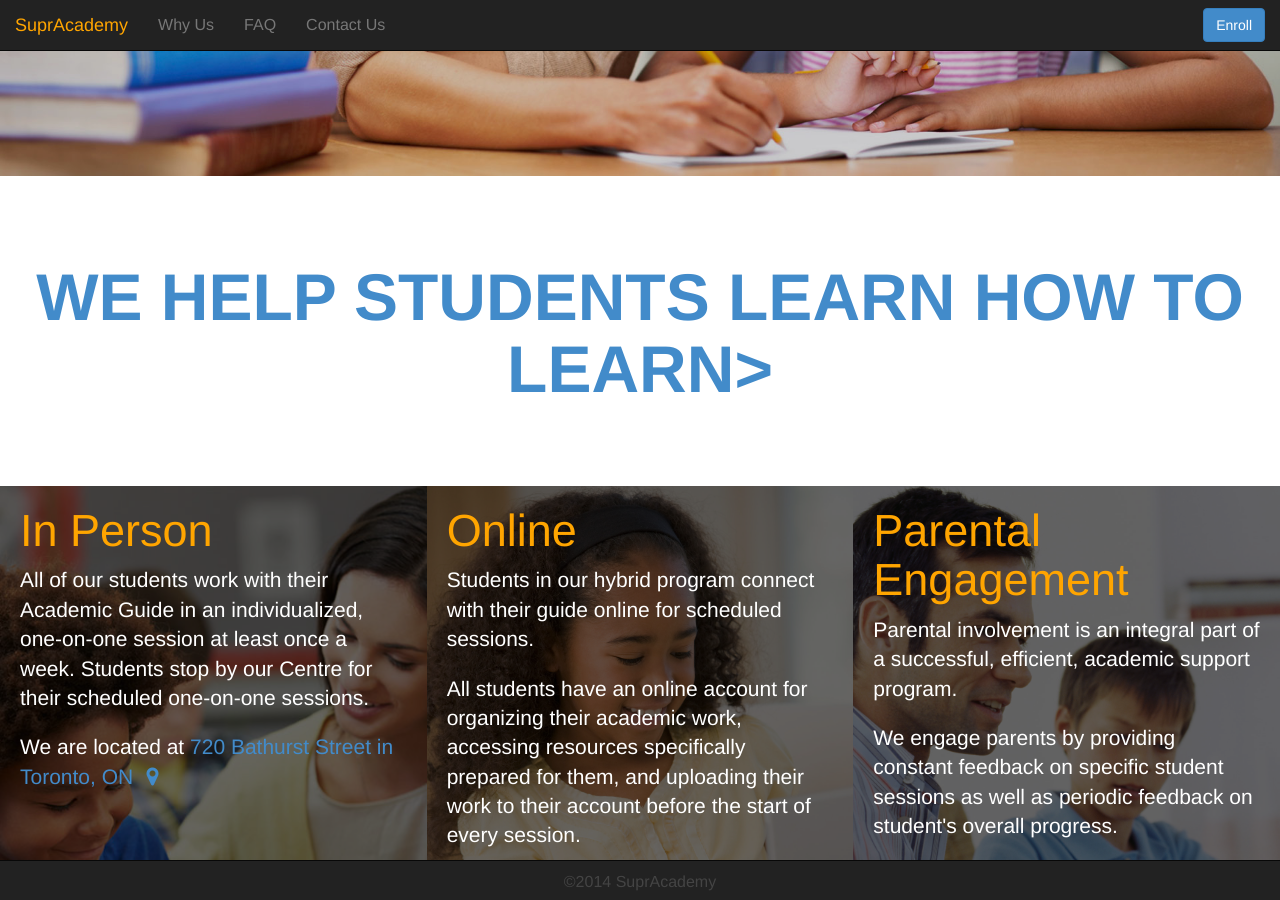
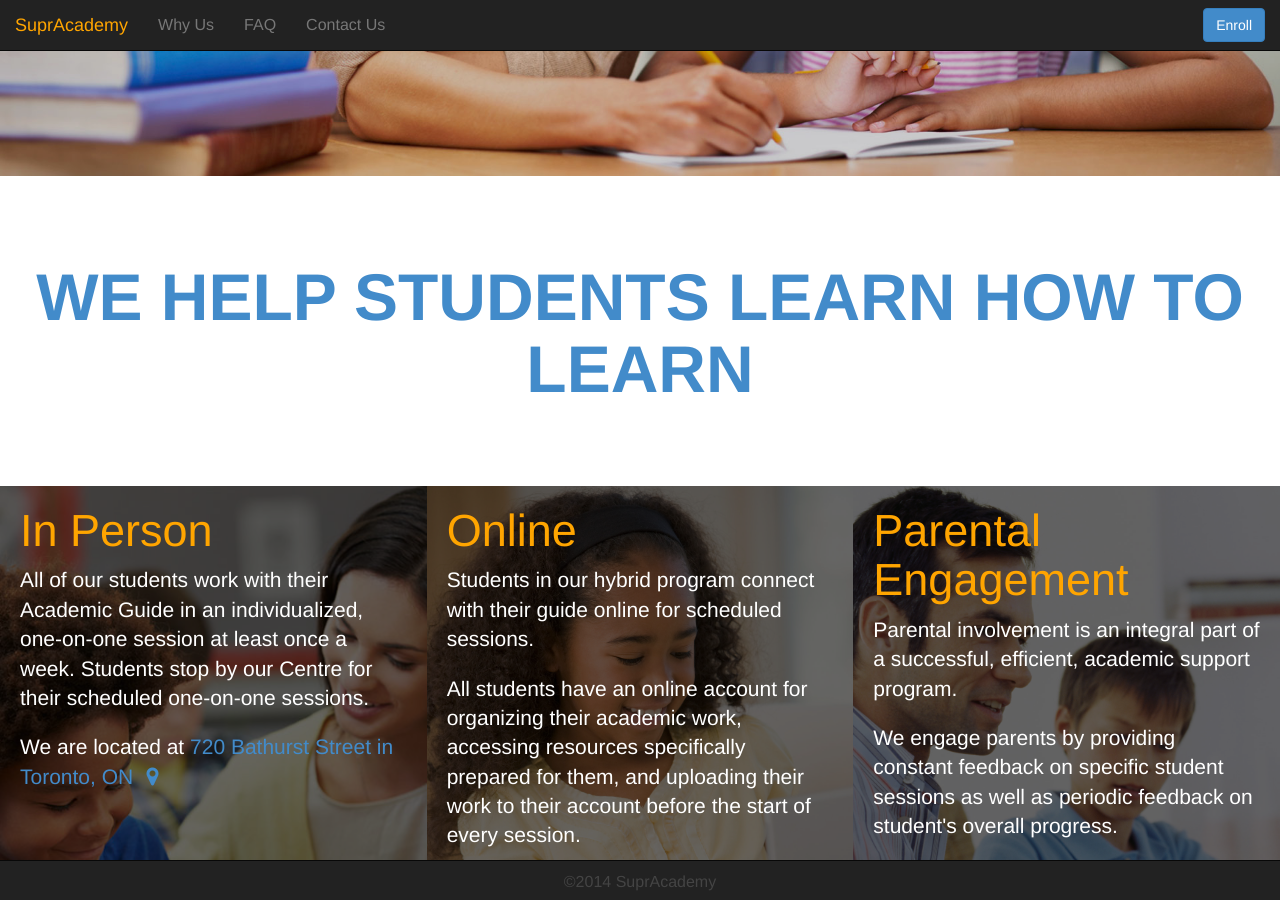
Before and after one commit to ojagostini/supracademy.com, a Jekyll site: the page built from index.html, in a window 1280 px wide and 900 px high, scrolled down 499 px. Built offline with Jekyll 4.4.1, drawn with Linux system fonts in a browser that asks for light colours; nearby versions of some CDN libraries.

Commit message:
slogan change

```diff
--- a/index.html
+++ b/index.html
@@ -72,7 +72,7 @@ published: true
 <!-- How It Works -->
 <div id="the-how" class="container-fluid strip white-theme">
   <div class="animation" data-animation="fadeIn">
-    <h1 class="large-text">WE HELP STUDENTS LEARN HOW TO LEARN></h1>
+    <h1 class="large-text">WE HELP STUDENTS LEARN HOW TO LEARN</h1>
     <div class="row strip">
       <div class="col-md-8 col-md-offset-2">
         <p class="lead"></p>
```
